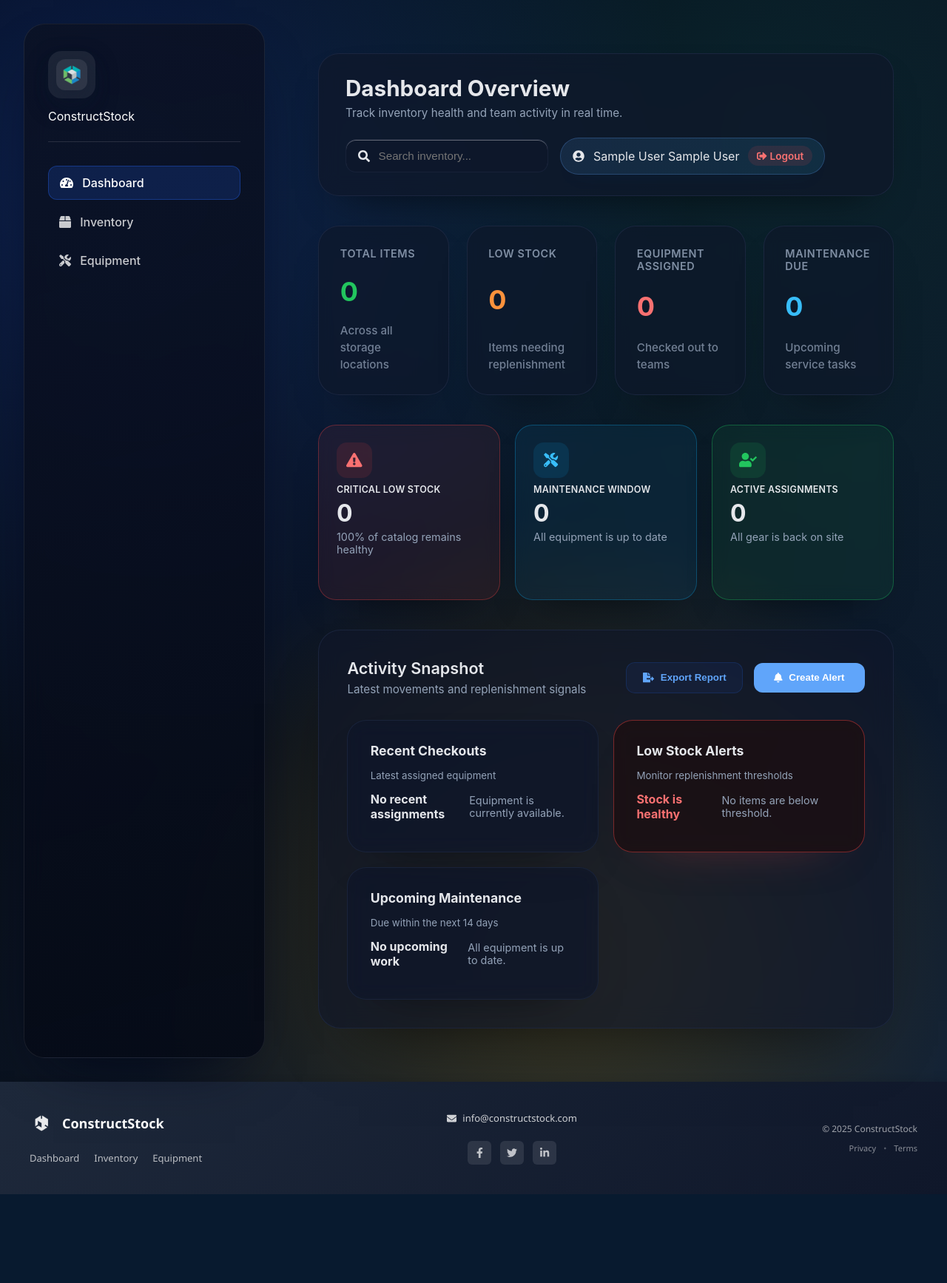
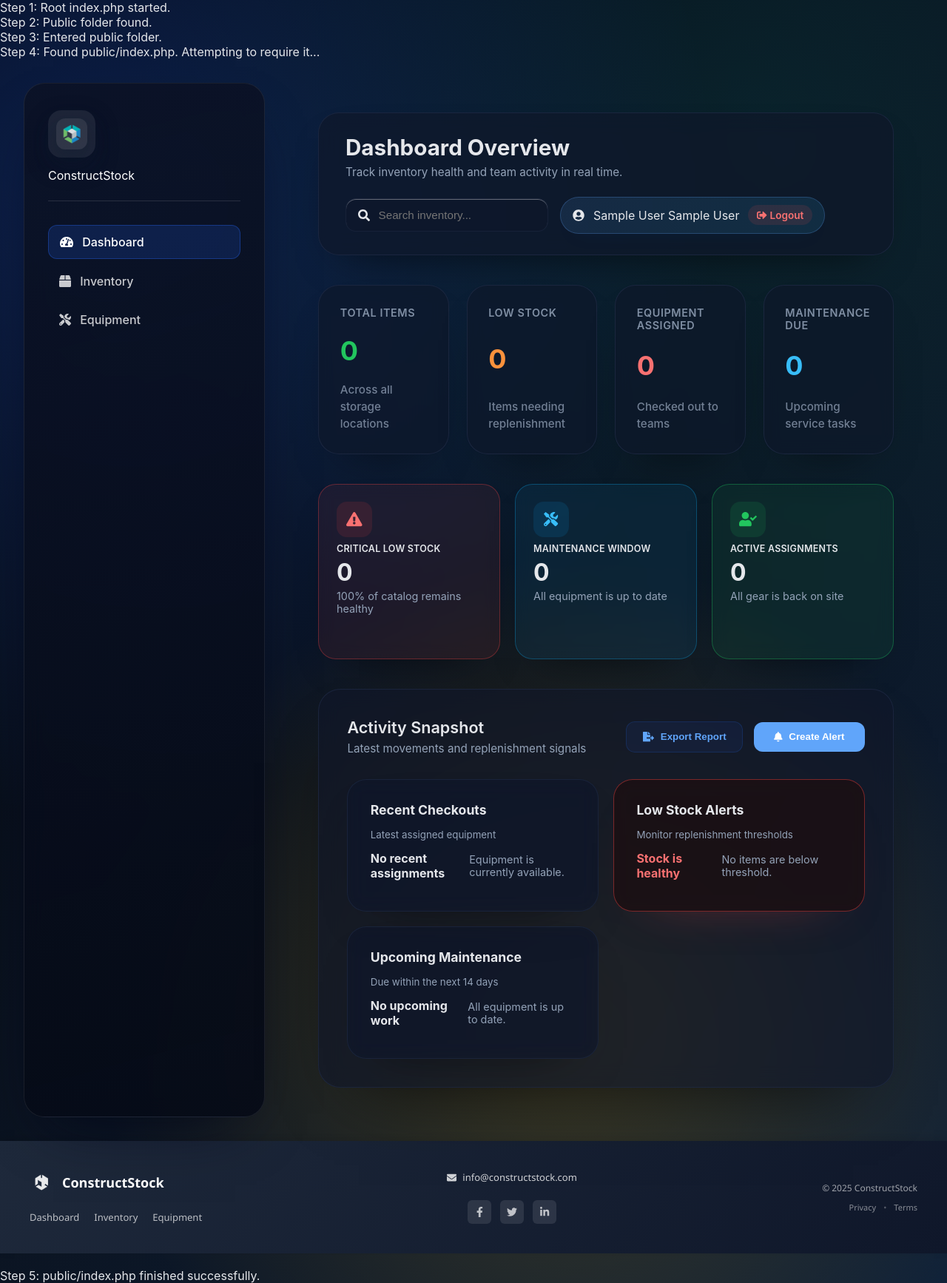
Before and after one commit to Sankavi1605/inventory_app, a PHP site: page /inventory/ in a window 1280 px wide. Shown: the whole page at 74% size. Before the commit the page ends 1614 px from the top, so only its background shows below. Run offline with PHP 8.4, Linux system fonts and the light colour scheme; the visitor is signed in with stand-in values (Sample User, id 1); data comes from the database, SQL or seed files in the repository; data that the repository does not hold is empty.

Commit message:
Add tracer

```diff
--- a/index.php
+++ b/index.php
@@ -1,10 +1,29 @@
 <?php
-// This file acts as a gateway.
-// It tells the server: "Go into the public folder and run the real site."
+// ROOT index.php Debugger
+ini_set('display_errors', 1);
+ini_set('display_startup_errors', 1);
+error_reporting(E_ALL);
 
-// 1. Change the current directory to 'public' so all your links work
+echo "Step 1: Root index.php started.<br>";
+
+// Check if public folder exists
+if (!is_dir('public')) {
+    die("Error: Public folder not found!");
+}
+echo "Step 2: Public folder found.<br>";
+
+// Enter public folder
 chdir('public');
+echo "Step 3: Entered public folder.<br>";
 
-// 2. Load the actual index file
+// Check if public/index.php exists
+if (!file_exists('index.php')) {
+    die("Error: public/index.php not found!");
+}
+echo "Step 4: Found public/index.php. Attempting to require it...<br>";
+
+// Require the file
 require_once 'index.php';
+
+echo "<br>Step 5: public/index.php finished successfully.";
 ?>
--- a/public/index.php
+++ b/public/index.php
@@ -1,5 +1,4 @@
 <?php
-
-require_once '../app/bootloader.php';
-
-$init = new Core;
+  require_once '../app/bootloader.php';
+  $init = new Core();
+?>
```
